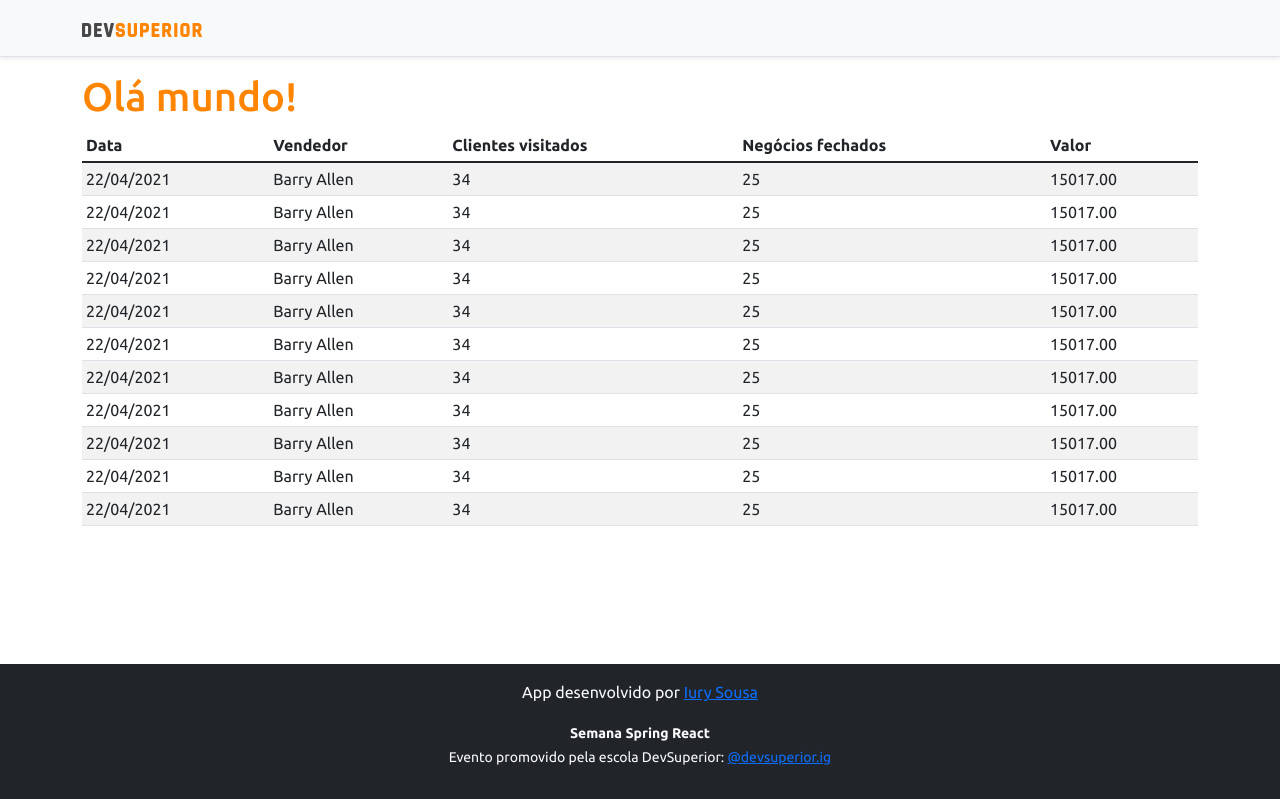
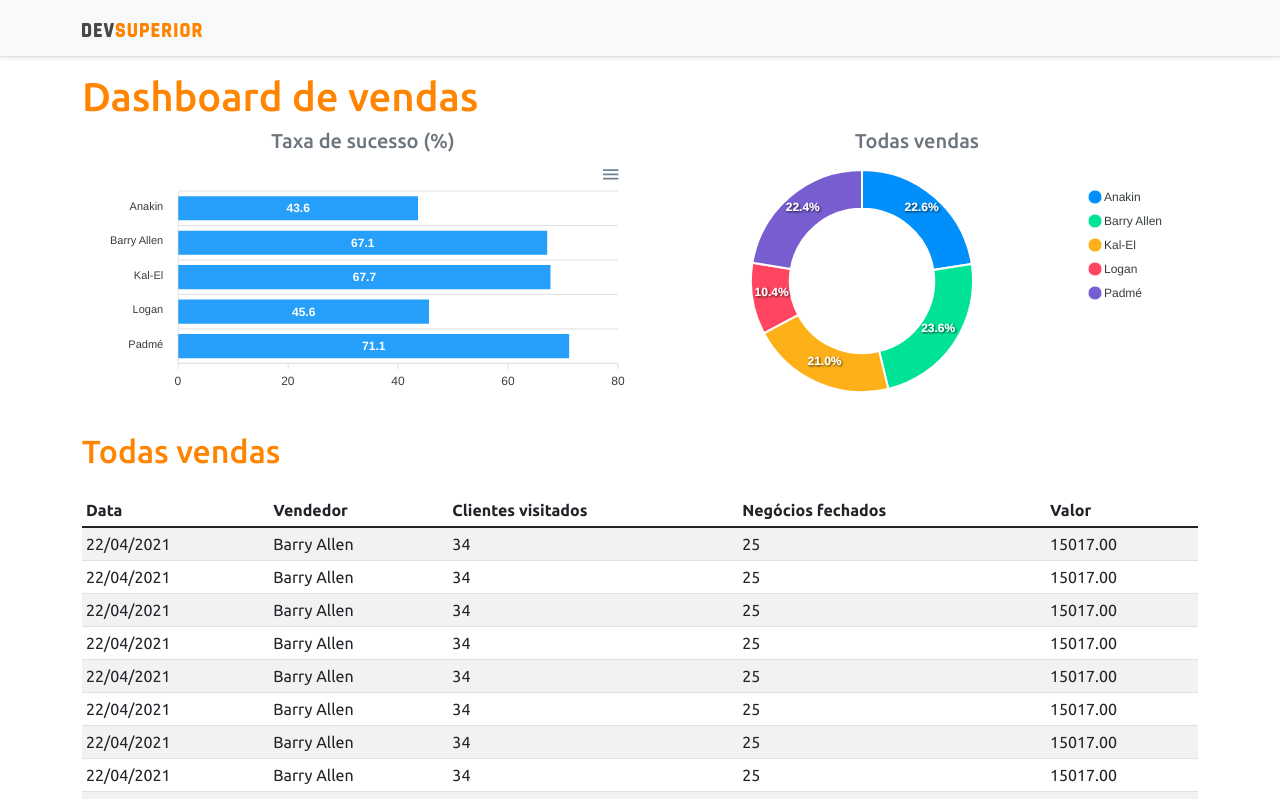
Before and after one commit to iury-sousa/spring-react-week-05, a React (Vite) app in the folder frontend/: page / in a window 1280 px wide. Shown: the top 799 px of the page. Built offline with nearby package versions, Linux system fonts and the light colour scheme.

Commit message:
Add static charts

```diff
--- a/frontend/package.json
+++ b/frontend/package.json
@@ -8,8 +8,10 @@
   },
   "dependencies": {
     "@popperjs/core": "^2.10.2",
+    "apexcharts": "^3.29.0",
     "bootstrap": "^5.1.3",
     "react": "^17.0.0",
+    "react-apexcharts": "^1.3.9",
     "react-dom": "^17.0.0",
     "sass": "^1.43.4"
   },
--- a/frontend/src/App.tsx
+++ b/frontend/src/App.tsx
@@ -1,3 +1,5 @@
+import { DonutChart } from "./components/DonutChart";
+import { BarChart } from "./components/BarChart";
 import { DataTable } from "./components/DataTable";
 import { Footer } from "./components/Footer";
 import { NavBar } from "./components/NavBar";
@@ -7,7 +9,22 @@
     <>
       <NavBar />
       <div className="container">
-        <h1 className="text-primary">Olá mundo!</h1>
+        <h1 className="text-primary">Dashboard de vendas</h1>
+
+        <div className="row px-3">
+          <div className="col-sm-6">
+            <h5 className="text-center text-secondary">Taxa de sucesso (%)</h5>
+            <BarChart />
+          </div>
+          <div className="col-sm-6">
+            <h5 className="text-center text-secondary">Todas vendas</h5>
+            <DonutChart />
+          </div>
+        </div>
+
+        <div className="py-3">
+          <h2 className="text-primary">Todas vendas</h2>
+        </div>
         <DataTable />
       </div>
       <Footer />
--- /dev/null
+++ b/frontend/src/components/BarChart/index.tsx
@@ -0,0 +1,33 @@
+import { ApexOptions } from "apexcharts";
+import Chart from "react-apexcharts";
+
+export function BarChart() {
+  const options: ApexOptions = {
+    plotOptions: {
+      bar: {
+        horizontal: true,
+      },
+    },
+  };
+
+  const mockData = {
+    labels: {
+      categories: ["Anakin", "Barry Allen", "Kal-El", "Logan", "Padmé"],
+    },
+    series: [
+      {
+        name: "% Sucesso",
+        data: [43.6, 67.1, 67.7, 45.6, 71.1],
+      },
+    ],
+  };
+
+  return (
+    <Chart
+      options={{ ...options, xaxis: mockData.labels }}
+      series={mockData.series}
+      type="bar"
+      height="240"
+    />
+  );
+}
--- /dev/null
+++ b/frontend/src/components/DonutChart/index.tsx
@@ -0,0 +1,23 @@
+import { ApexOptions } from "apexcharts";
+import Chart from "react-apexcharts";
+
+export function DonutChart() {
+  const mockData = {
+    series: [477138, 499928, 444867, 220426, 473088],
+    labels: ["Anakin", "Barry Allen", "Kal-El", "Logan", "Padmé"],
+  };
+
+  const options: ApexOptions = {
+    legend: {
+      show: true,
+    },
+  };
+  return (
+    <Chart
+      options={{ ...options, labels: mockData.labels }}
+      series={mockData.series}
+      type="donut"
+      height="240"
+    />
+  );
+}
--- a/frontend/tsconfig.json
+++ b/frontend/tsconfig.json
@@ -1,6 +1,6 @@
 {
   "compilerOptions": {
-    "baseUrl": "./src",
+    "baseUrl": ".",
     "target": "ESNext",
     "useDefineForClassFields": true,
     "lib": ["DOM", "DOM.Iterable", "ESNext"],
```
Also changed, not shown: 2 other files (tests, documents, lock files or other folders).
